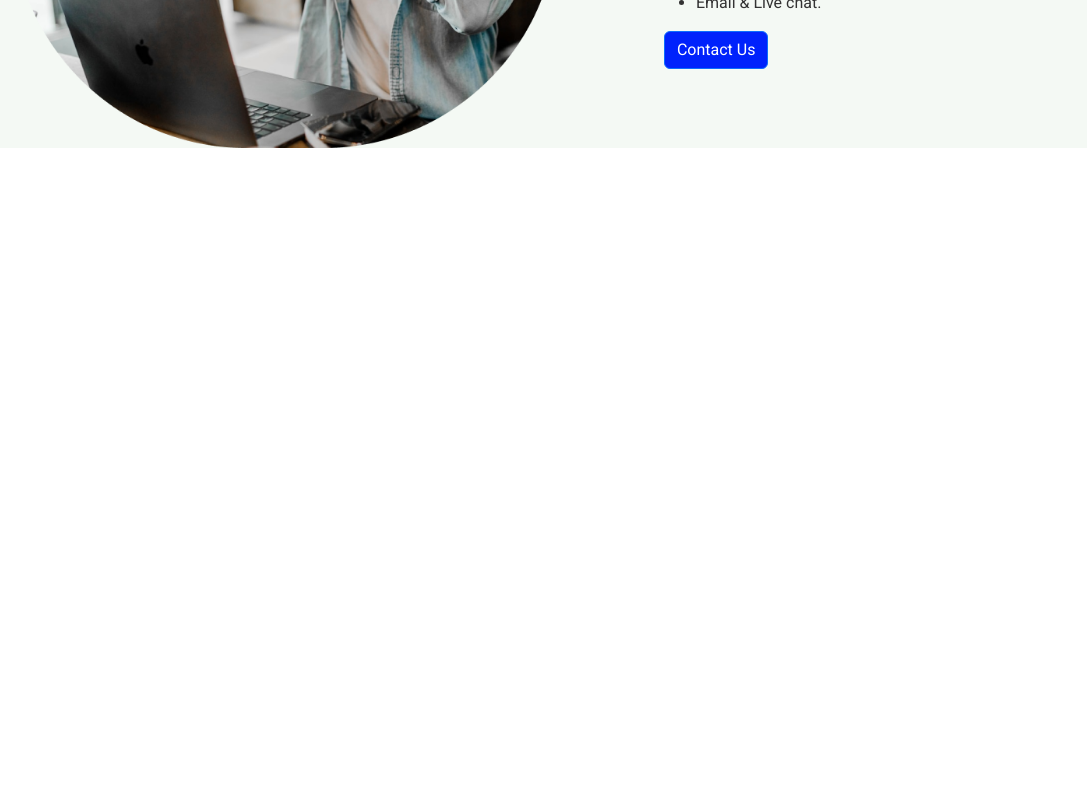
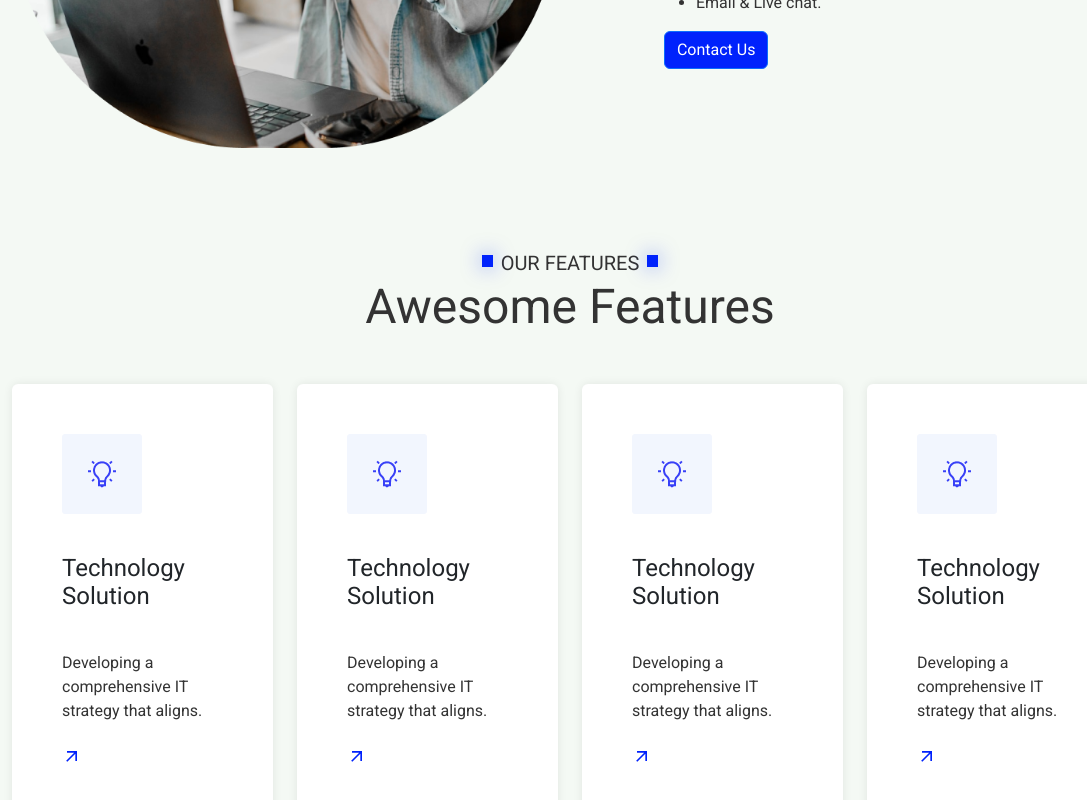
Before and after one commit to Md-Naim-Howlader/Najat_Solution_BD, a React (Vite) app: page / in a window 1280 px wide. Shown: the part 1917-2717 px from the top of the page, without its empty margins (70-1157 px from the left). Before the commit the page ends 2065 px from the top, so only its background shows below. Built offline with nearby package versions, Linux system fonts and the light colour scheme; no server answers.

Commit message:
added our-features section

```diff
--- a/src/App.css
+++ b/src/App.css
@@ -267,3 +267,18 @@ a {
   font-size: 1.875rem;
   margin-bottom: 1.25rem;
 }
+
+/* our features */
+.our-features .card {
+  padding: 3.125rem;
+}
+.our-features .card img {
+  width: 5rem;
+  height: 5rem;
+}
+.our-features .card-title {
+  margin: 2.5rem 0;
+}
+.our-features .card {
+  box-shadow: 0px 0px 10px 0px rgba(0, 0, 0, 0.08);
+}
--- a/src/pages/Home.jsx
+++ b/src/pages/Home.jsx
@@ -1,3 +1,5 @@
+import { MdArrowOutward } from "react-icons/md";
+
 const Home = () => {
   return (
     <div className="bg-default">
@@ -176,6 +178,72 @@ const Home = () => {
           </div>
         </div>
       </section>
+      <section className="our-features section-pt">
+        <div className="container">
+          <div className="section-title text-center">
+            <span className="before after">OUR FEATURES</span>
+            <h2>Awesome Features</h2>
+          </div>
+          <div className="row mt-5">
+            <div className="col-lg-3 col-md-6 mb-4 mb-lg-0">
+              <div class="card border-0  rounded">
+                <img src="images/idea.png" alt="idea icon" />
+                <div class="card-body p-0">
+                  <h4 class="card-title ms-0">Technology Solution</h4>
+                  <p class="card-text">
+                    Developing a comprehensive IT strategy that aligns.
+                  </p>
+                  <a className="text-primary fs-5" href="">
+                    <MdArrowOutward />
+                  </a>
+                </div>
+              </div>
+            </div>
+            <div className="col-lg-3 col-md-6 mb-4 mb-lg-0">
+              <div class="card border-0  rounded">
+                <img src="images/idea.png" alt="idea icon" />
+                <div class="card-body p-0">
+                  <h4 class="card-title ms-0">Technology Solution</h4>
+                  <p class="card-text">
+                    Developing a comprehensive IT strategy that aligns.
+                  </p>
+                  <a className="text-primary fs-5" href="">
+                    <MdArrowOutward />
+                  </a>
+                </div>
+              </div>
+            </div>
+            <div className="col-lg-3 col-md-6 mb-4 mb-lg-0">
+              <div class="card border-0  rounded">
+                <img src="images/idea.png" alt="idea icon" />
+                <div class="card-body p-0">
+                  <h4 class="card-title ms-0">Technology Solution</h4>
+                  <p class="card-text">
+                    Developing a comprehensive IT strategy that aligns.
+                  </p>
+                  <a className="text-primary fs-5" href="">
+                    <MdArrowOutward />
+                  </a>
+                </div>
+              </div>
+            </div>
+            <div className="col-lg-3 col-md-6 mb-4 mb-lg-0">
+              <div class="card border-0  rounded">
+                <img src="images/idea.png" alt="idea icon" />
+                <div class="card-body p-0">
+                  <h4 class="card-title ms-0">Technology Solution</h4>
+                  <p class="card-text">
+                    Developing a comprehensive IT strategy that aligns.
+                  </p>
+                  <a className="text-primary fs-5" href="">
+                    <MdArrowOutward />
+                  </a>
+                </div>
+              </div>
+            </div>
+          </div>
+        </div>
+      </section>
     </div>
   );
 };
```
Also changed, not shown: public/images/idea.png (added).
